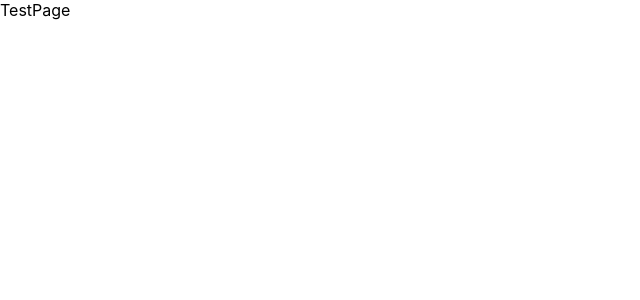
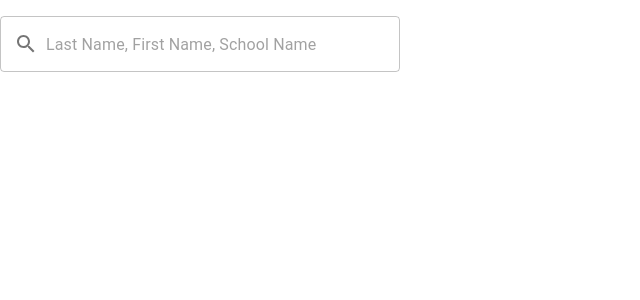
Before and after one commit to jarrettz/CSC642-842-Group1-Phase-4, a React (Create React App) app in the folder application/: page / in a window 1280 px wide. Shown: the top 300 px of the page, without its empty margins (0-640 px from the left). Built offline with nearby package versions, Linux system fonts and the light colour scheme.

Commit message:
Teacher Ranking with search bar and enter event

```diff
--- a/application/src/App.js
+++ b/application/src/App.js
@@ -4,7 +4,7 @@ import HomePage from "./pages/HomePage";
 import RequirementsUniversityPage from "./pages/RequirementsUniversityPage";
 import RequirementsDegreePage from "./pages/RequirementsDegreePage";
 import RequirementsResultsPage from "./pages/RequirementsResultsPage";
-import TestPage from "./pages/TestPage";
+import TeacherRanking from "./pages/TeacherRanking";
 
 
 const theme = createTheme({
@@ -23,7 +23,7 @@ function App() {
     <ThemeProvider theme={theme}>
       <BrowserRouter>
         <Routes>
-          <Route path='/' element={<TestPage/>} />
+          <Route path='/' element={<TeacherRanking/>} />
           <Route path='/requirements/university' element={<RequirementsUniversityPage/>} />
           <Route path='/requirements/degree' element={<RequirementsDegreePage/>} />
           <Route path='/requirements/results' element={<RequirementsResultsPage/>} />
--- /dev/null
+++ b/application/src/pages/TeacherRanking.js
@@ -0,0 +1,30 @@
+import React, { Component, Fragment, useState } from "react"
+import TextField from '@mui/material/TextField';
+import InputAdornment from '@mui/material/InputAdornment';
+import SearchIcon from '@mui/icons-material/Search'
+
+const TeacherRanking = () => {
+  return (
+    <><TextField
+      id="search_bar"
+      type="search"
+      placeholder="Last Name, First Name, School Name"
+      style={{ width: "400px" }}
+      variant="outlined"
+      margin="normal"
+      onKeyPress={(event) => {
+        if (event.key === 'Enter')
+        console.log(document.getElementById('search_bar').value)
+      }}
+      InputProps={{
+        startAdornment: (
+          <InputAdornment position="start">
+            <SearchIcon />
+          </InputAdornment>
+        ),
+      }
+    } /></>
+  )
+}
+
+export default TeacherRanking
```
